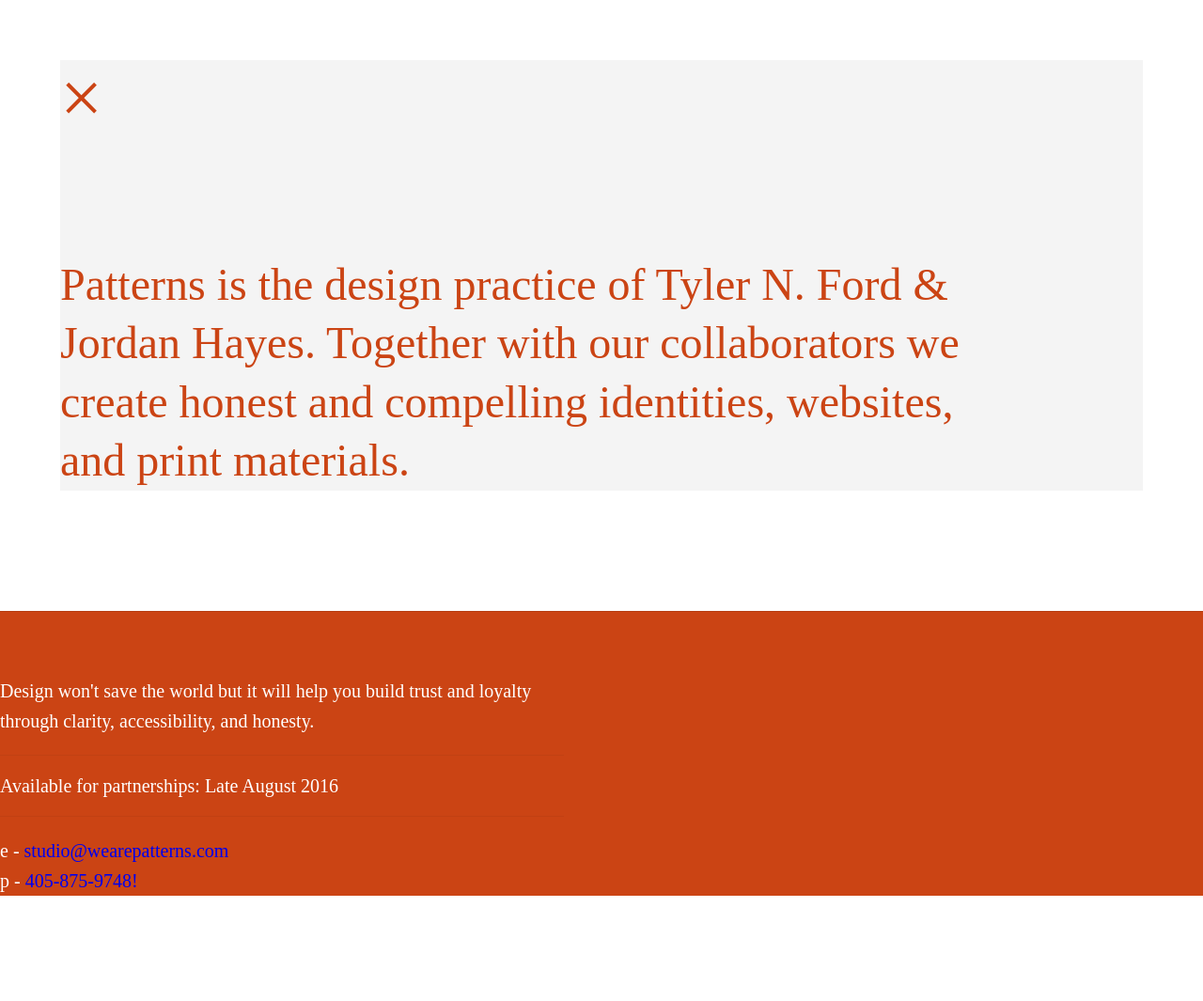
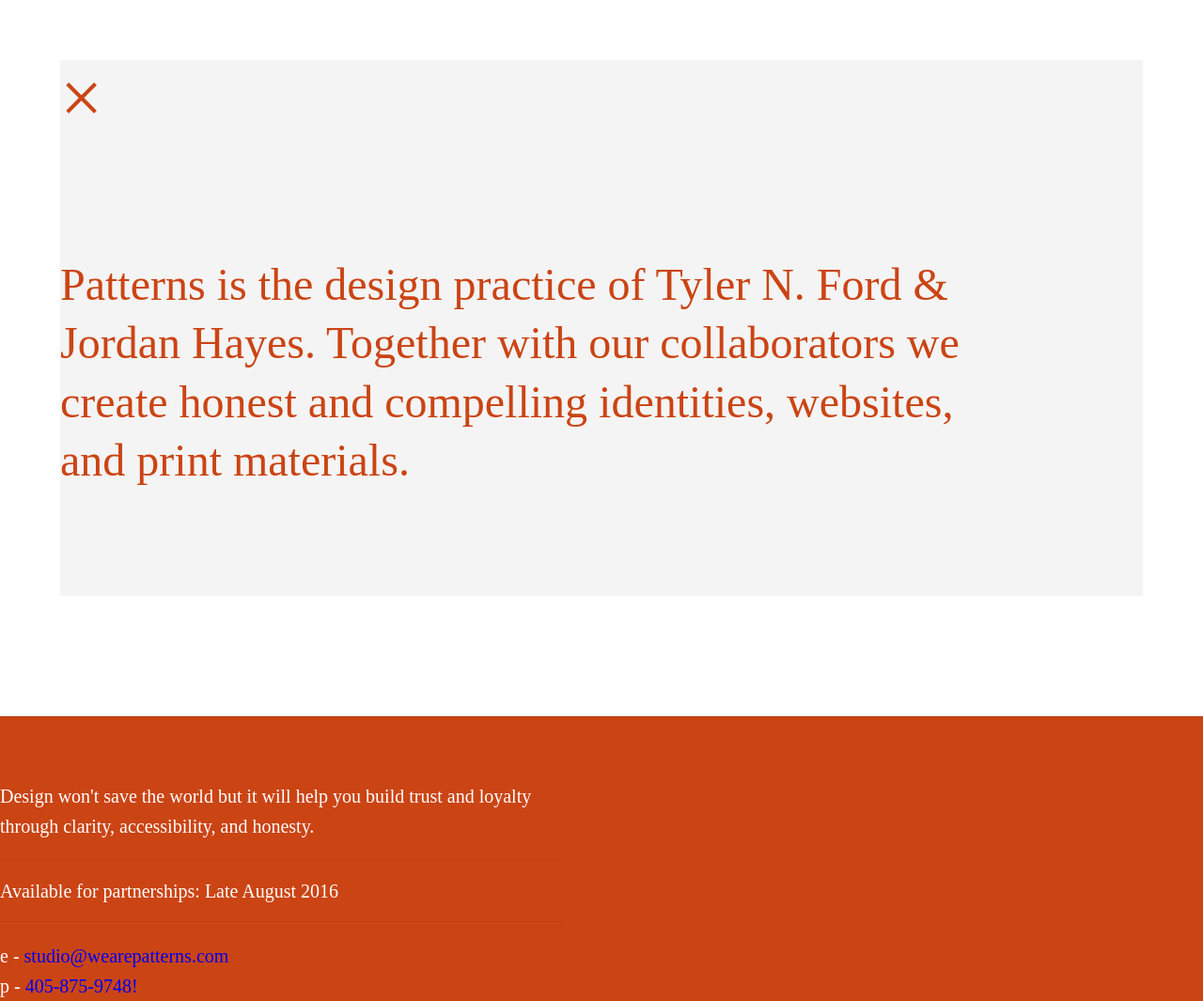
Before and after one commit to wearepatterns/wearepatterns.github.io, a Jekyll site: the page built from index.markdown, in a window 1280 px wide. Shown: the whole page at 94% size. Built offline with Jekyll 4.4.1, drawn with Linux system fonts in a browser that asks for light colours; before the commit the page ends 953 px from its top, so only the background shows below that.

Commit message:
Update new.html

```diff
--- a/_layouts/new.html
+++ b/_layouts/new.html
@@ -26,7 +26,7 @@
 <body class="fw4" style="color:#cb4414;font-family:'p22-underground';">
 
     <!--<main class="mh3 mh4-ns mh5-l mb5 mt5 mw9">-->
-    <header class="mh3 mh4-ns mh5-l mb6 bg-near-white">
+    <header class="mh3 mh4-ns pb5-l mh5-l mb6 bg-near-white">
         <p class="mt3 mt5-l fw3 mb5 mb6-ns f2 f-subheadline-l lh-solid">&times;</p>
         <h1 class="f3 f1-l lh-title measure-narrow normal" style="-webkit-hyphens: none;-moz-hyphens: none;hyphens: none;">
             <!--&ctdot; &#8226;diamond &#9996;victory &#9759;down &#9997;writing w&#215; &#182;-->{{ content }}</h1></header>
```
